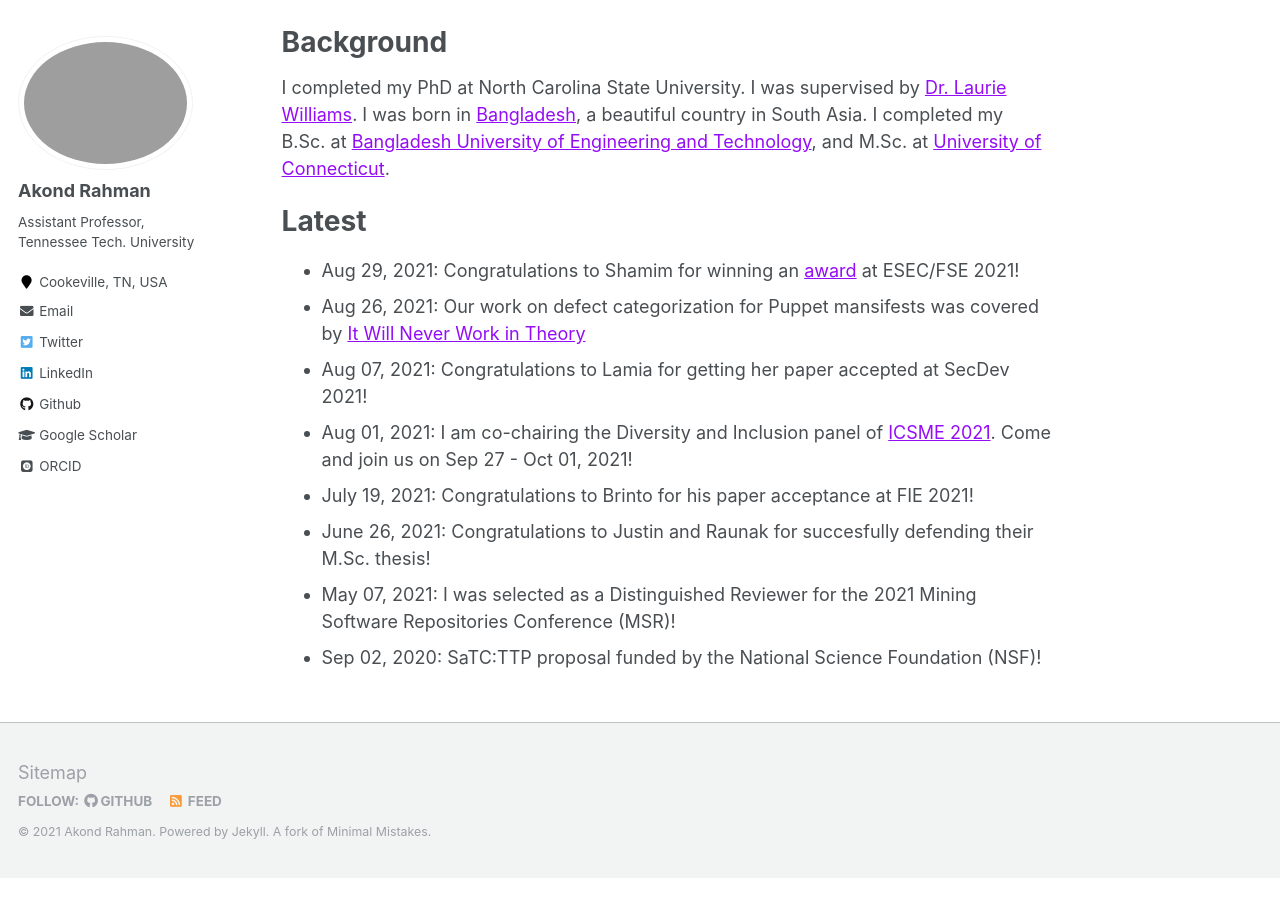
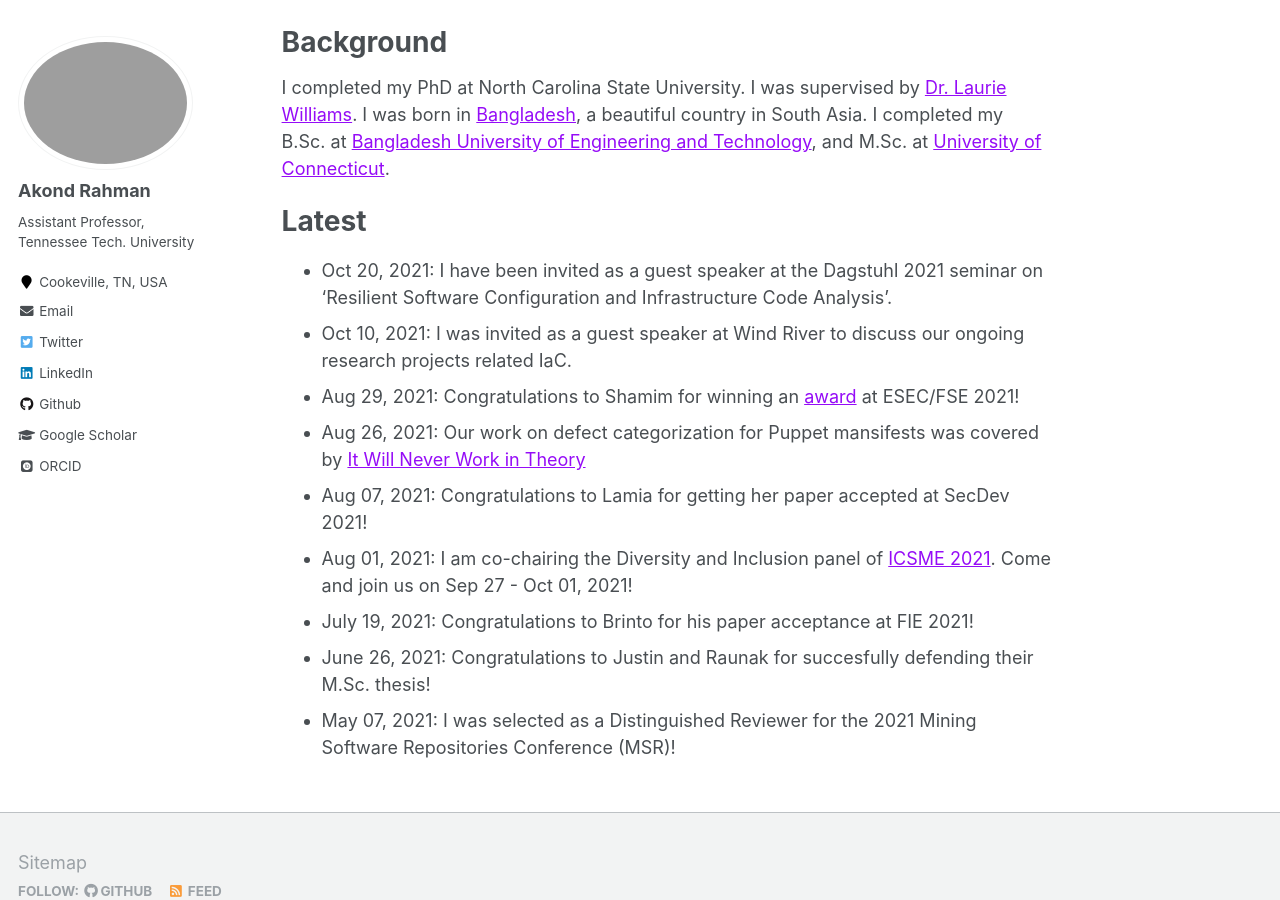
Before and after one commit to akondrahman/akondrahman.github.io, a Jekyll site: the page built from _pages/about.md, in a window 1280 px wide and 900 px high, scrolled down 624 px. Built offline with Jekyll 4.4.1, drawn with Linux system fonts in a browser that asks for light colours; some web fonts are replaced; before the commit the page ends 1502 px from its top, so only the background shows below that.

Commit message:
dagstuhl seminar

```diff
--- a/_pages/about.md
+++ b/_pages/about.md
@@ -34,6 +34,8 @@ and M.Sc. at [University of Connecticut](https://uconn.edu/).
 Latest
 ======
 
+- Oct 20, 2021: I have been invited as a guest speaker at the Dagstuhl 2021 seminar on 'Resilient Software Configuration and Infrastructure Code Analysis'.
+- Oct 10, 2021: I was invited as a guest speaker at Wind River to discuss our ongoing research projects related IaC.
 - Aug 29, 2021: Congratulations to Shamim for winning an [award](https://twitter.com/Sharma__Tushar/status/1431224348426129416) at ESEC/FSE 2021!
 - Aug 26, 2021: Our work on defect categorization for Puppet mansifests was covered by [It Will Never Work in Theory](https://neverworkintheory.org/2021/08/26/defect-taxonomy-for-infrastructure-as-code.html)
 - Aug 07, 2021: Congratulations to Lamia for getting her paper accepted at SecDev 2021!
@@ -41,4 +43,3 @@ Latest
 - July 19, 2021: Congratulations to Brinto for his paper acceptance at FIE 2021!
 - June 26, 2021: Congratulations to Justin and Raunak for succesfully defending their M.Sc. thesis!
 - May 07, 2021: I was selected as a Distinguished Reviewer for the 2021 Mining Software Repositories Conference (MSR)!
-- Sep 02, 2020: SaTC:TTP proposal funded by the National Science Foundation (NSF)!
```
